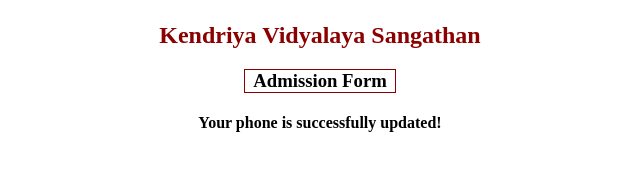
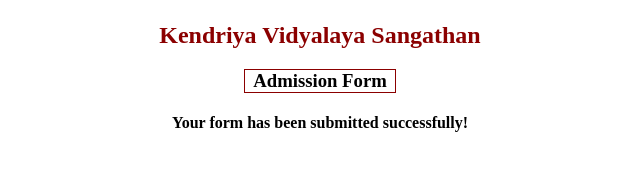
Before and after one commit to studsoul/project-cyborg, a plain HTML site: page done.html in a window 1280 px wide. Shown: the part 139-310 px from the top of the page, without its empty margins (320-960 px from the left). Drawn offline with Linux system fonts and the light colour scheme.

Commit message:
Update done.html

```diff
--- a/done.html
+++ b/done.html
@@ -12,7 +12,7 @@ input{margin:10px;}
 <h2 style ="color:darkred;">Kendriya Vidyalaya Sangathan</h2>
 <h3 align="center" style="border:1px solid darkred;width:150px;border-align:center">Admission Form</h2>
 
-<h4>Your phone is successfully updated!</h4></center>
+<h4>Your form has been submitted successfully!</h4></center>
 
 
 
```
